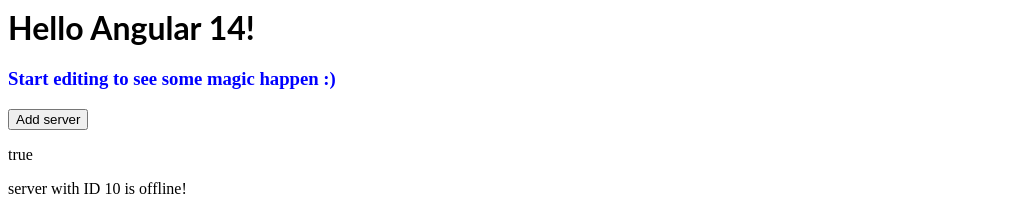
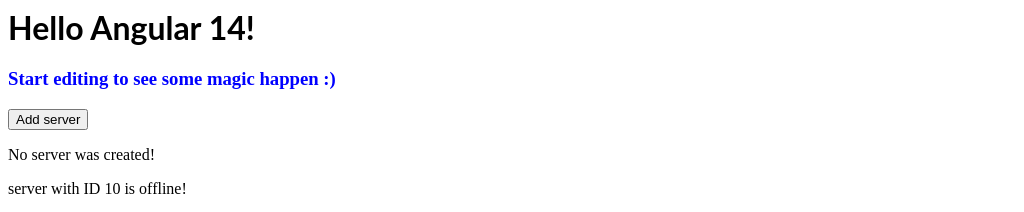
Before and after one commit to LucasToscano/angular-ivy-up4i7h, an Angular app: page / in a window 1280 px wide. Shown: the top 212 px of the page, without its empty margins (0-1024 px from the left). Built offline with nearby package versions, Linux system fonts and the light colour scheme.

Commit message:
2 files modified

```diff
--- a/src/app/servers/servers.component.html
+++ b/src/app/servers/servers.component.html
@@ -1,6 +1,7 @@
 <button
 class="btn btn-primary"
 [disabled]="!allowNewServer"
+(click)="onCreateServer()"
 >Add server</button>
-<p [innerText]="allowNewServer"></p>
+<p>{{serverCreationStatus}}</p>
 <app-server></app-server>
--- a/src/app/servers/servers.component.ts
+++ b/src/app/servers/servers.component.ts
@@ -7,6 +7,7 @@
 })
 export class ServersComponent implements OnInit {
   allowNewServer = false;
+  serverCreationStatus = "No server was created!";
 
   constructor() {
     setTimeout(() => {}, 2000);
@@ -15,5 +16,9 @@
     }
   }
 
+  onCreateServer() {
+    this.serverCreationStatus = "Server was create";
+  }
+
   ngOnInit() {}
 }
```
